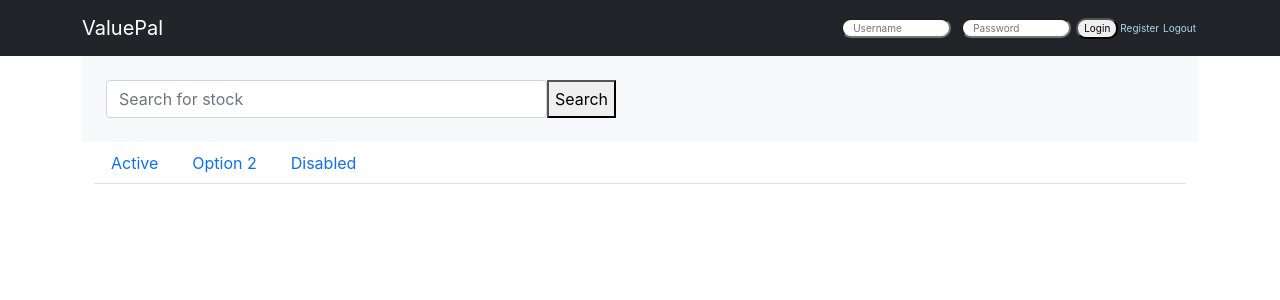
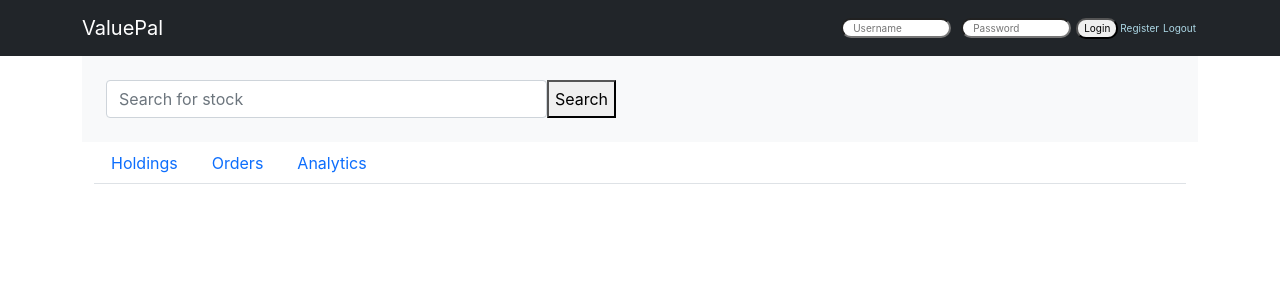
Before and after one commit to diuguide/valuePal-UI-js, a React (Create React App) app: page / in a window 1280 px wide. Shown: the top 300 px of the page. Built offline with nearby package versions, Linux system fonts and the light colour scheme; no server answers.

Commit message:
cleaned up switch statement

```diff
--- a/src/components/Main/TableWrapper.jsx
+++ b/src/components/Main/TableWrapper.jsx
@@ -12,6 +12,9 @@ const TableWrapper = () => {
         return <HoldingsTable />;
       case "order":
         console.log("oorders table render fired");
+        break;
+      case "analytics":
+        console.log("analytics fired!");
         break;
       default:
         return <HoldingsTable />;
--- a/src/components/Nav/InnerNav.jsx
+++ b/src/components/Nav/InnerNav.jsx
@@ -1,16 +1,16 @@
 import { Nav } from "react-bootstrap";
 
-const InnerNav = () => {
+const InnerNav = ({page}) => {
   return (
     <Nav variant="tabs" defaultActiveKey="/home">
       <Nav.Item>
-        <Nav.Link>Active</Nav.Link>
+        <Nav.Link onClick={() => page("holding")}>Holdings</Nav.Link>
       </Nav.Item>
       <Nav.Item>
-        <Nav.Link>Option 2</Nav.Link>
+        <Nav.Link onClick={() => page("order")}>Orders</Nav.Link>
       </Nav.Item>
       <Nav.Item>
-        <Nav.Link>Disabled</Nav.Link>
+        <Nav.Link>Analytics</Nav.Link>
       </Nav.Item>
     </Nav>
   );
```
